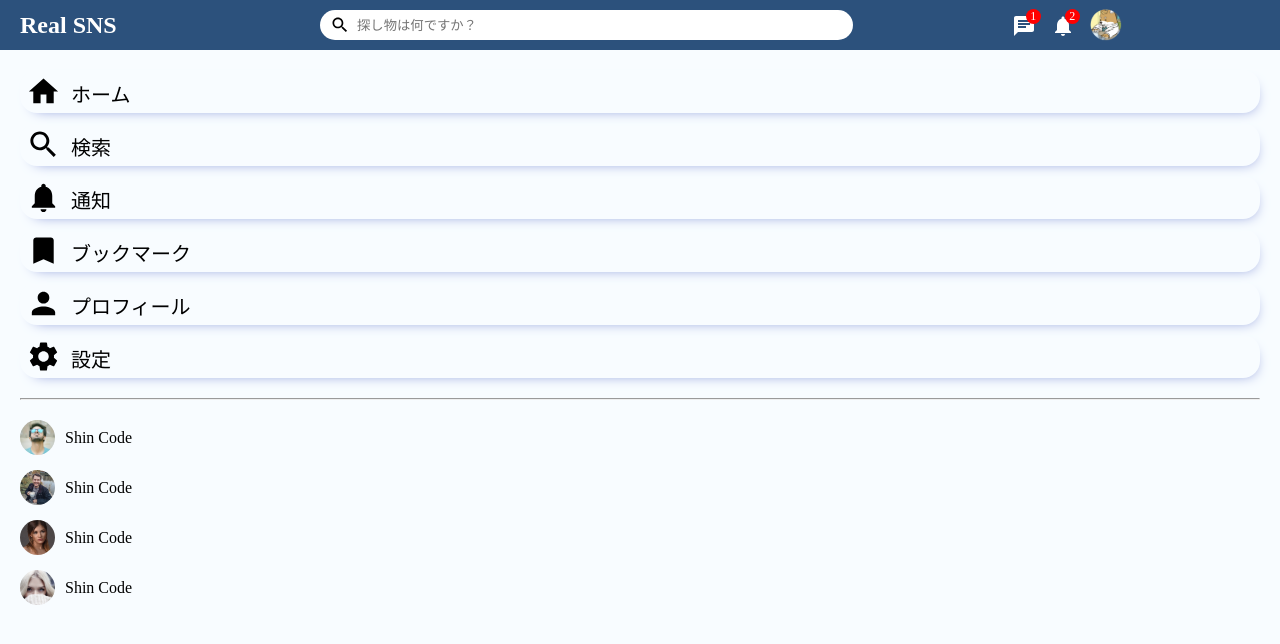
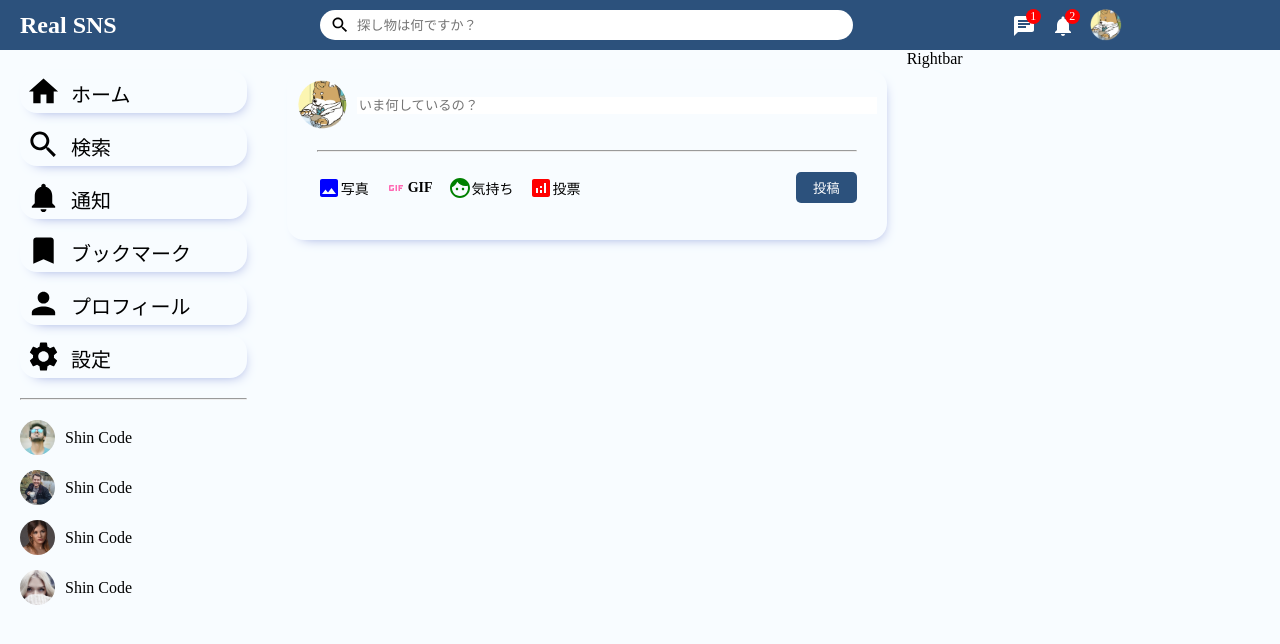
Before and after one commit to 0obstacleo0/real-sns-frontend, a React (Create React App) app: page / in a window 1280 px wide. Shown: the top 644 px of the page. Built offline with nearby package versions, Linux system fonts and the light colour scheme.

Commit message:
css修正

```diff
--- /dev/null
+++ b/src/components/rightbar/Rightbar.css
@@ -0,0 +1,3 @@
+.rightbar {
+  flex: 3.5;
+}
--- a/src/components/rightbar/Rightbar.jsx
+++ b/src/components/rightbar/Rightbar.jsx
@@ -1,5 +1,6 @@
 import React from "react";
+import "./Rightbar.css";
 
 export default function Rightbar() {
-  return <div>Rightbar</div>;
+  return <div className="rightbar">Rightbar</div>;
 }
--- /dev/null
+++ b/src/components/share/Share.css
@@ -0,0 +1,69 @@
+.share {
+  width: 100%;
+  height: 170px;
+  box-shadow: 4px 6px 13px -9px #798bd2;
+  border-radius: 17px;
+}
+
+.shareWrapper {
+  padding: 10px;
+}
+
+.shareTop {
+  display: flex;
+  align-items: center;
+}
+
+.shareProfileImg {
+  width: 50px;
+  height: 50px;
+  border-radius: 50%;
+  object-fit: cover;
+  margin-right: 10px;
+}
+
+.shareInput {
+  border: none;
+  width: 100%;
+}
+
+.shareInput:focus {
+  outline: none;
+}
+
+.shareHr {
+  margin: 20px;
+}
+
+.shareButtons {
+  display: flex;
+  align-items: center;
+  justify-content: space-between;
+}
+
+.shareOptions {
+  display: flex;
+  margin-left: 20px;
+}
+
+.shareOption {
+  display: flex;
+  align-items: center;
+  margin-right: 15px;
+  cursor: pointer;
+}
+
+.shareOptionText {
+  font-size: 14px;
+  font-weight: 550;
+}
+
+.shareButton {
+  border: none;
+  padding: 6px 17px;
+  background-color: #2c517c;
+  border-radius: 5px;
+  color: white;
+  cursor: pointer;
+  margin-right: 20px;
+}
--- /dev/null
+++ b/src/components/share/Share.jsx
@@ -0,0 +1,42 @@
+import React from "react";
+import { Analytics, Face, Gif, Image } from "@mui/icons-material";
+import "./Share.css";
+
+export default function Share() {
+  return (
+    <div className="share">
+      <div className="shareWrapper">
+        <div className="shareTop">
+          <img src="/assets/person/1.jpeg" alt="" className="shareProfileImg" />
+          <input
+            type="text"
+            className="shareInput"
+            placeholder="いま何しているの？"
+          />
+        </div>
+        <hr className="shareHr" />
+        <div className="shareButtons">
+          <div className="shareOptions">
+            <div className="shareOption">
+              <Image className="shareIcon" htmlColor="blue" />
+              <span className="shareOptionText">写真</span>
+            </div>
+            <div className="shareOption">
+              <Gif className="shareIcon" htmlColor="hotpink" />
+              <span className="shareOptionText">GIF</span>
+            </div>
+            <div className="shareOption">
+              <Face className="shareIcon" htmlColor="green" />
+              <span className="shareOptionText">気持ち</span>
+            </div>
+            <div className="shareOption">
+              <Analytics className="shareIcon" htmlColor="red" />
+              <span className="shareOptionText">投票</span>
+            </div>
+          </div>
+          <button className="shareButton">投稿</button>
+        </div>
+      </div>
+    </div>
+  );
+}
--- a/src/components/timeline/TimeLine.jsx
+++ b/src/components/timeline/TimeLine.jsx
@@ -1,5 +1,13 @@
 import React from "react";
+import Share from "../share/Share";
+import "./Timeline.css";
 
-export default function TimeLine() {
-  return <div>TimeLine</div>;
+export default function Timeline() {
+  return (
+    <div className="timeline">
+      <div className="timelineWrapper">
+        <Share />
+      </div>
+    </div>
+  );
 }
--- /dev/null
+++ b/src/components/timeline/Timeline.css
@@ -0,0 +1,7 @@
+.timeline {
+  flex: 6;
+}
+
+.timelineWrapper {
+  padding: 20px;
+}
--- a/src/pages/home/Home.jsx
+++ b/src/pages/home/Home.jsx
@@ -1,7 +1,7 @@
 import React from "react";
 import Topbar from "../../components/topbar/Topbar";
 import Sidebar from "../../components/sidebar/Sidebar";
-import TimeLine from "../../components/timeline/TimeLine";
+import Timeline from "../../components/timeline/Timeline";
 import Rightbar from "../../components/rightbar/Rightbar";
 import "./Home.css";
 
@@ -11,8 +11,8 @@
       <Topbar />
       <div className="homeContainer">
         <Sidebar />
-        {/* <TimeLine />
-        <Rightbar /> */}
+        <Timeline />
+        <Rightbar />
       </div>
     </>
   );
```
